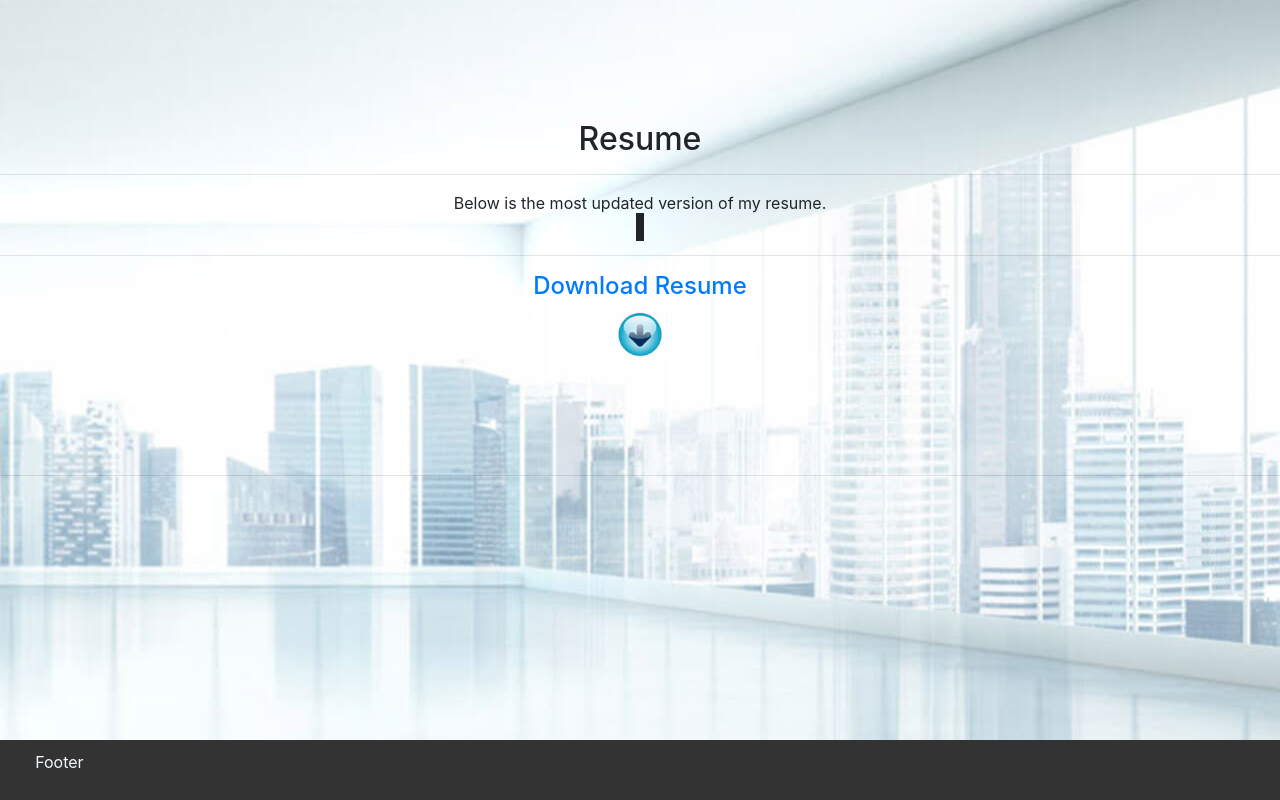
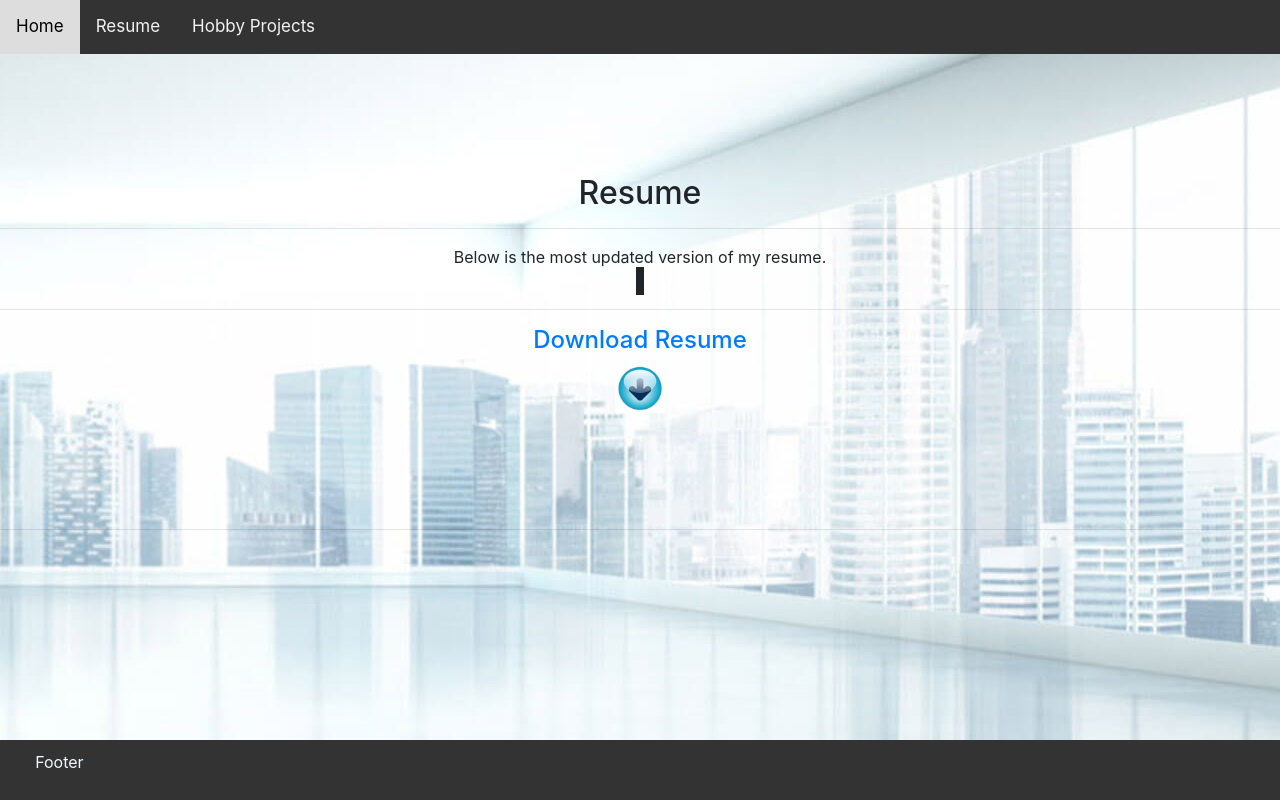
Before and after one commit to yuon11/MySite, a plain HTML site: page resume_page.html in a window 1280 px wide. Drawn offline with nearby package versions, Linux system fonts and the light colour scheme.

Commit message:
template causing banner dupe issue

```diff
--- a/resume_page.html
+++ b/resume_page.html
@@ -16,15 +16,17 @@
 
 	<body background="img/resume_background.jpg">
 		<!--Navigation bar-->
-		<div id="banner-placeholder">
-		</div>
-		<!-- <div class="topnav">
-			<a class="nav-link" href="index.html">Home</a>
-			<a class="nav-link" href="resume_page.html">Resume</a>
-			<a class="nav-link" href="social_media_page.html">Social</a>
-			<a class="nav-link" href="projects_page.html">Hobby Projects</a>
-			<a class="nav-link" href="gaming_page.html">Gaming</a>
-		</div> -->
+		<header>
+			<!-- <div id="banner-placeholder">
+			</div> -->
+			<div class="topnav">
+				<a class="nav-link" href="index.html">Home</a>
+				<a class="nav-link" href="resume_page.html">Resume</a>
+				<a class="nav-link" href="projects_page.html">Hobby Projects</a>
+				<!-- <a class="nav-link" href="social_media_page.html">Social</a> -->
+				<!-- <a class="nav-link" href="gaming_page.html">Gaming</a>	 -->
+			</div>
+			<!-- <div class="navbar a"> -->
 		</header>
 
 		<div class="description">
```
Also changed, not shown: index.html (+6 -15 lines), projects_page.html (+6 -7 lines), 1 other file.
